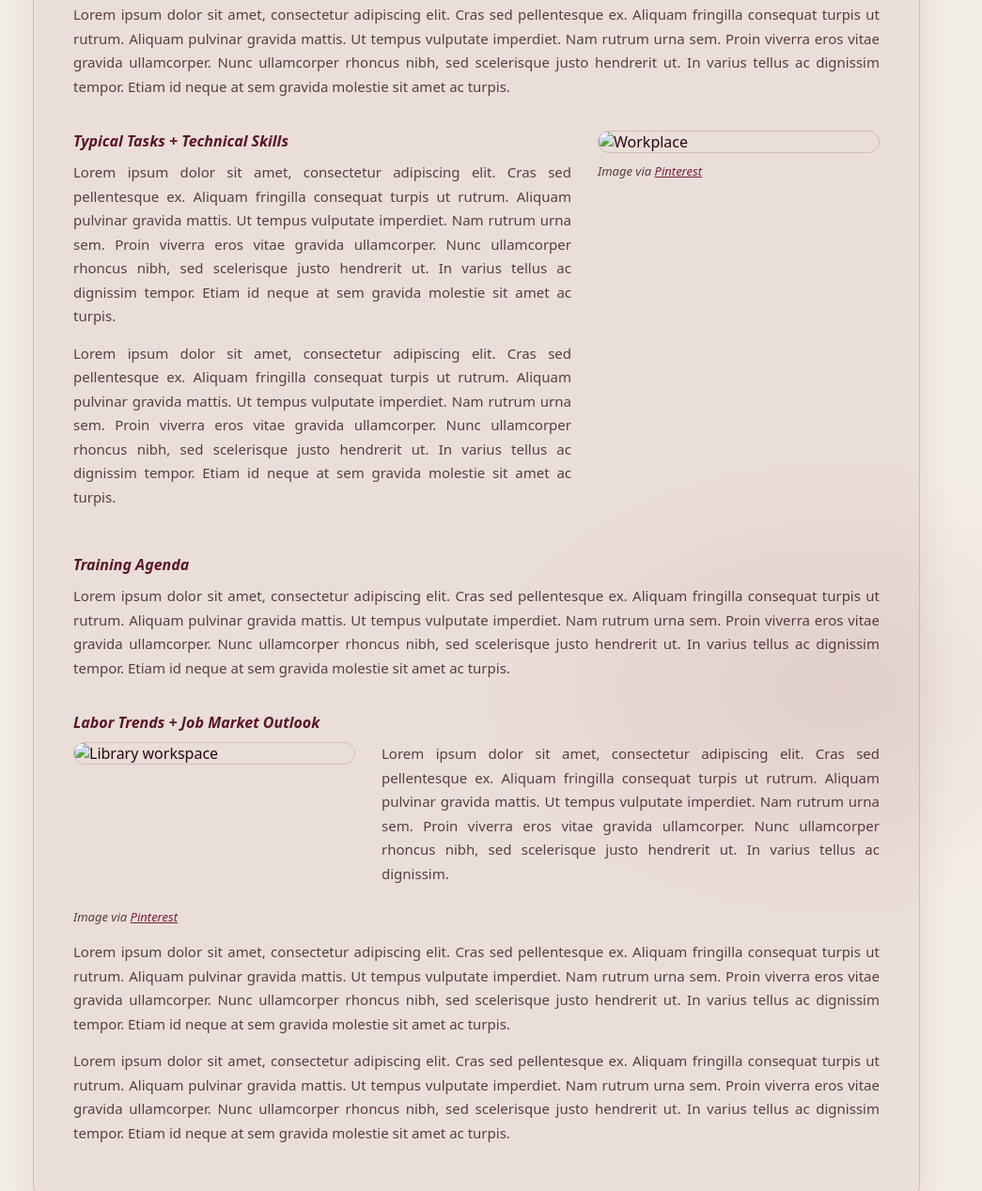
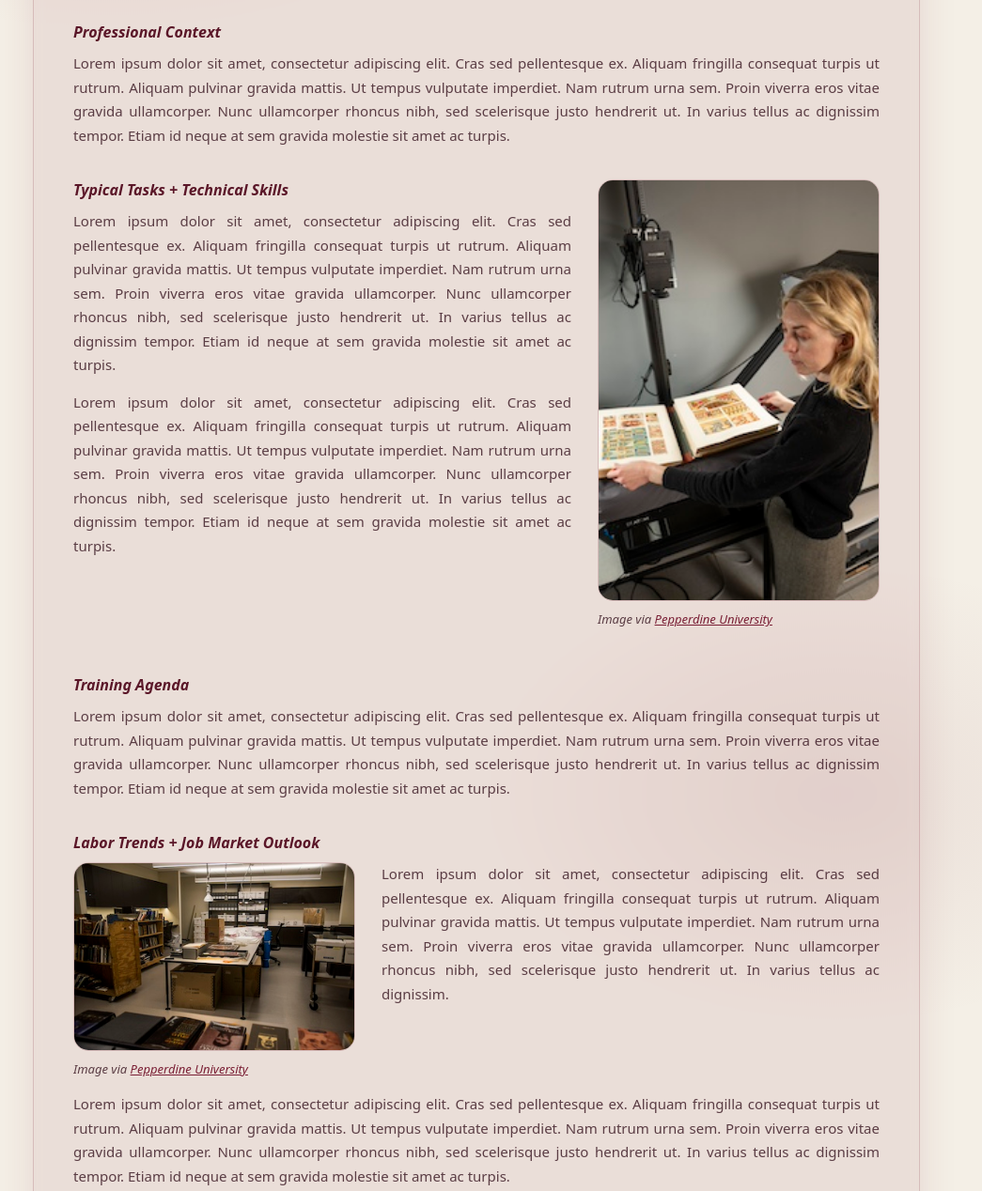
Before and after one commit to tonivang/IS270-A1-group-site, a plain HTML site: page lis.html in a window 1280 px wide. Shown: the part 708-1976 px from the top of the page at 94% size, without its empty margins (133-1178 px from the left). Drawn offline with Linux system fonts and the light colour scheme.

Commit message:
Update lis.html
adding images to code

```diff
--- a/lis.html
+++ b/lis.html
@@ -42,7 +42,7 @@
             change the image to bailey here
             size doesn't matter, it will always be fixed
             -->
-          <img src="images/dino.jpeg" alt="Bailey Berry" />
+          <img src="bailey.jpg" alt="Bailey Berry" />
           <div>
             <div class="name">Bailey Berry</div>
             <div class="role">
@@ -99,10 +99,9 @@
             change the image here
             size doesn't matter, it will always be fixed
             -->
-        <img src="images/tewks.jpeg" alt="Workplace" />
+        <img src="camera.jpg" alt="Workplace" />
         <p class="img-credit">
-            Image via <a href="https://www.pinterest.com/"
-            target="_blank" rel="noopener"> Pinterest </a>
+            Image via <a href="https://www.pepperdine.edu/newsroom/articles/11-26-25-libraries-preservation-pepperdine-university.htm" rel="noopener"> Pepperdine University </a>
         </p>
         </div>
 
@@ -130,7 +129,7 @@
             size doesn't matter, it will always be fixed
         -->
         <div class="two-col reverse">
-            <img src="images/svt.jpeg" alt="Library workspace" />
+            <img src="library.jpg" alt="Library workspace" />
             <div>
             <p>
                 Lorem ipsum dolor sit amet, consectetur adipiscing elit. Cras sed pellentesque ex.
@@ -142,8 +141,7 @@
             </div>
         </div>
         <p class="img-credit">
-            Image via <a href="https://www.pinterest.com/"
-            target="_blank" rel="noopener"> Pinterest </a>
+            Image via <a href="https://www.pepperdine.edu/newsroom/articles/11-26-25-libraries-preservation-pepperdine-university.htm"_blank" rel="noopener"> Pepperdine University </a>
         </p>
         <p>
             Lorem ipsum dolor sit amet, consectetur adipiscing elit. Cras sed pellentesque ex.
```
